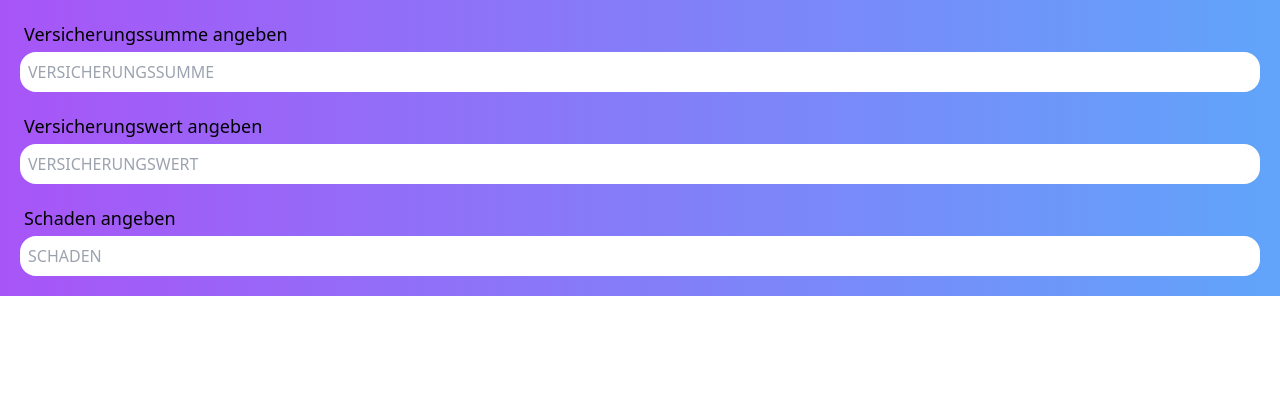
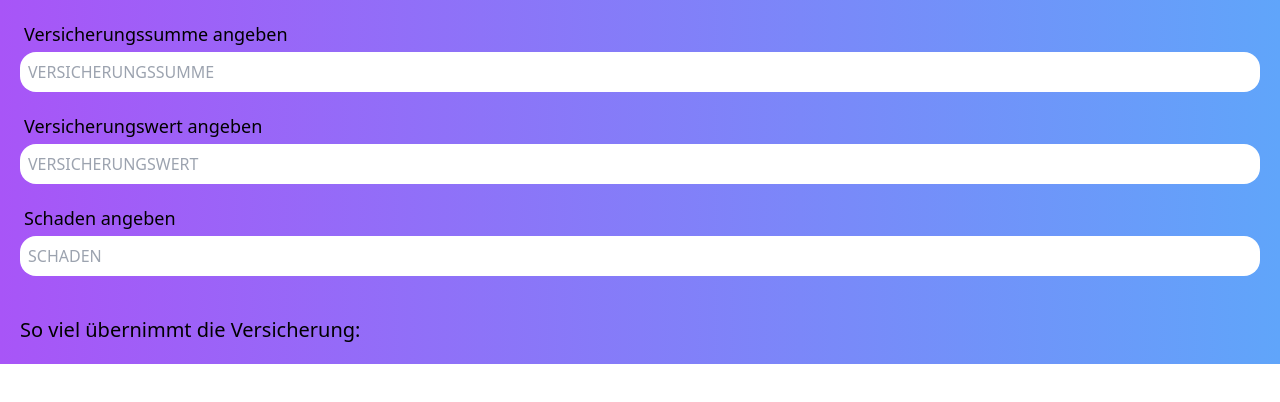
Before and after one commit to Jelenal1/Versicherungsrechner_bbw, a React (Vite) app in the folder calculator_app/: page / in a window 1280 px wide. Shown: the top 402 px of the page. Built offline with nearby package versions, Linux system fonts and the light colour scheme.

Commit message:
The calculating part works

```diff
--- a/calculator_app/src/components/DamageCalculator.jsx
+++ b/calculator_app/src/components/DamageCalculator.jsx
@@ -1,4 +1,5 @@
 import { useState } from "react";
+import DamageCalculatorChart from "./DamageCalculatorChart";
 import DamageCalculatorForm from "./DamageCalculatorForm";
 
 function DamageCalulator() {
@@ -9,11 +10,21 @@ function DamageCalulator() {
     damage: 0,
   });
 
+  const calculateDamage = () => {
+    if (damageData.insurancevalue && damageData.suminsured && damageData.damage)
+      return (
+        (damageData.suminsured / damageData.insurancevalue) * damageData.damage
+      );
+  };
+
   return (
-    <DamageCalculatorForm
-      setDamageData={setDamageData}
-      damageData={damageData}
-    />
+    <>
+      <DamageCalculatorForm
+        setDamageData={setDamageData}
+        damageData={damageData}
+      />
+      <DamageCalculatorChart calculateDamage={calculateDamage} />
+    </>
   );
 }
 export default DamageCalulator;
--- /dev/null
+++ b/calculator_app/src/components/DamageCalculatorChart.jsx
@@ -0,0 +1,9 @@
+function DamageCalculatorChart({ calculateDamage }) {
+  return (
+    <div className="bg-gradient-to-r from-purple-500 to-blue-400 p-5">
+      <h2 className="text-xl">So viel übernimmt die Versicherung:</h2>
+      <h2>{calculateDamage()}</h2>
+    </div>
+  );
+}
+export default DamageCalculatorChart;
--- a/calculator_app/src/components/DamageCalculatorForm.jsx
+++ b/calculator_app/src/components/DamageCalculatorForm.jsx
@@ -18,7 +18,7 @@ function DamageCalculatorForm({ setDamageData, damageData }) {
                 ...damageData,
                 ...{
                   id: damageData.id,
-                  suminsured: e.target.value,
+                  suminsured: parseInt(e.target.value),
                   insurancevalue: damageData.insurancevalue,
                   damage: damageData.damage,
                 },
@@ -44,7 +44,7 @@ function DamageCalculatorForm({ setDamageData, damageData }) {
                 ...{
                   id: damageData.id,
                   suminsured: damageData.suminsured,
-                  insurancevalue: e.target.value,
+                  insurancevalue: parseInt(e.target.value),
                   damage: damageData.damage,
                 },
               }));
@@ -70,7 +70,7 @@ function DamageCalculatorForm({ setDamageData, damageData }) {
                   id: damageData.id,
                   suminsured: damageData.suminsured,
                   insurancevalue: damageData.insurancevalue,
-                  damage: e.target.value,
+                  damage: parseInt(e.target.value),
                 },
               }));
             }}
```
